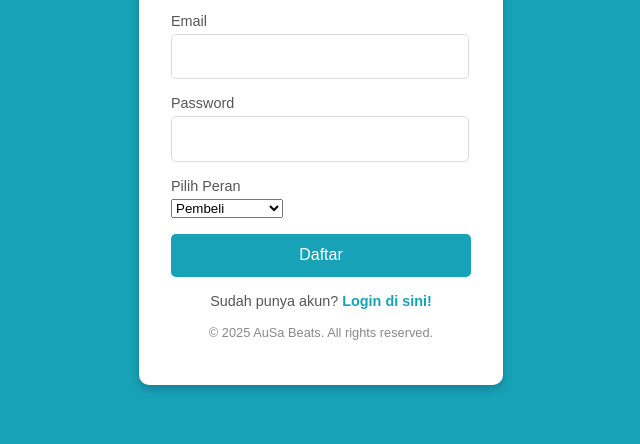
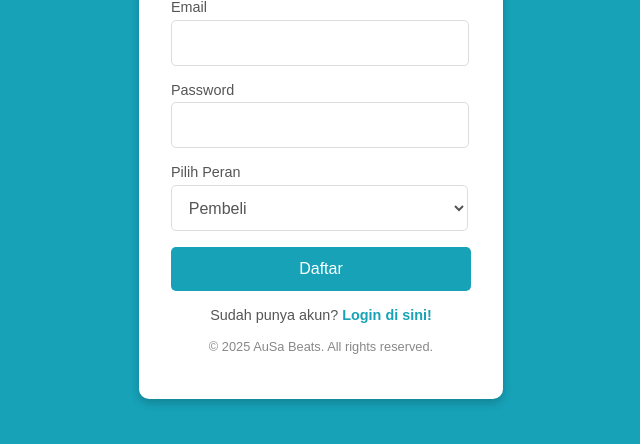
Before and after one commit to Proyek-Tiga/login, a plain HTML site: page register.html in a window 1280 px wide. Shown: the part 302-746 px from the top of the page, without its empty margins (319-959 px from the left). Drawn offline with Linux system fonts and the light colour scheme.

Commit message:
fix style

```diff
--- a/styles.css
+++ b/styles.css
@@ -7,7 +7,7 @@ body {
   justify-content: center;
   align-items: center;
   height: 100vh;
-    background:#17a2b8;
+  background: #17a2b8;
   color: #333;
 }
 
@@ -21,7 +21,8 @@ body {
 }
 
 .brand-name {
-    font-family: 'Chewy', cursive; /* Menambahkan font Chewy */
+  font-family: 'Chewy', cursive;
+  /* Menambahkan font Chewy */
   font-size: 2rem;
   color: #17a2b8;
   margin-bottom: 1.5rem;
@@ -84,12 +85,30 @@ body {
 }
 
 .register-text a {
-    color: #17a2b8; /* Warna biru yang sama dengan tema */
+  color: #17a2b8;
+  /* Warna biru yang sama dengan tema */
   text-decoration: none;
   font-weight: bold;
   transition: color 0.3s ease;
 }
 
 .register-text a:hover {
-    color: #50bce6; /* Warna biru lebih cerah saat hover */
+  color: #50bce6;
+  /* Warna biru lebih cerah saat hover */
 }
+
+.input-group select {
+  width: 99%;
+  padding: 0.8rem;
+  border: 1px solid #ddd;
+  border-radius: 5px;
+  font-size: 1rem;
+  background-color: white;
+  color: #555;
+}
+
+.input-group select:focus {
+  outline: none;
+  border-color: #17a2b8;
+  box-shadow: 0 0 5px rgba(97, 165, 255, 0.5);
+}
```
Lines whose indentation alone changed are shown as unchanged.
